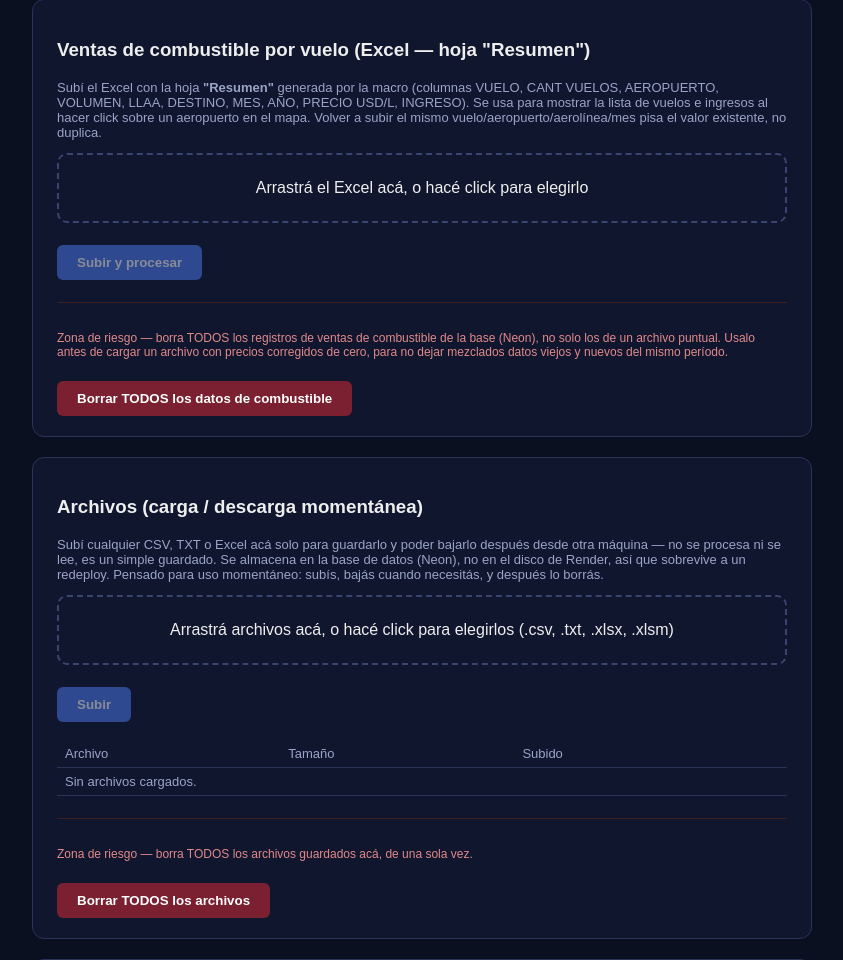
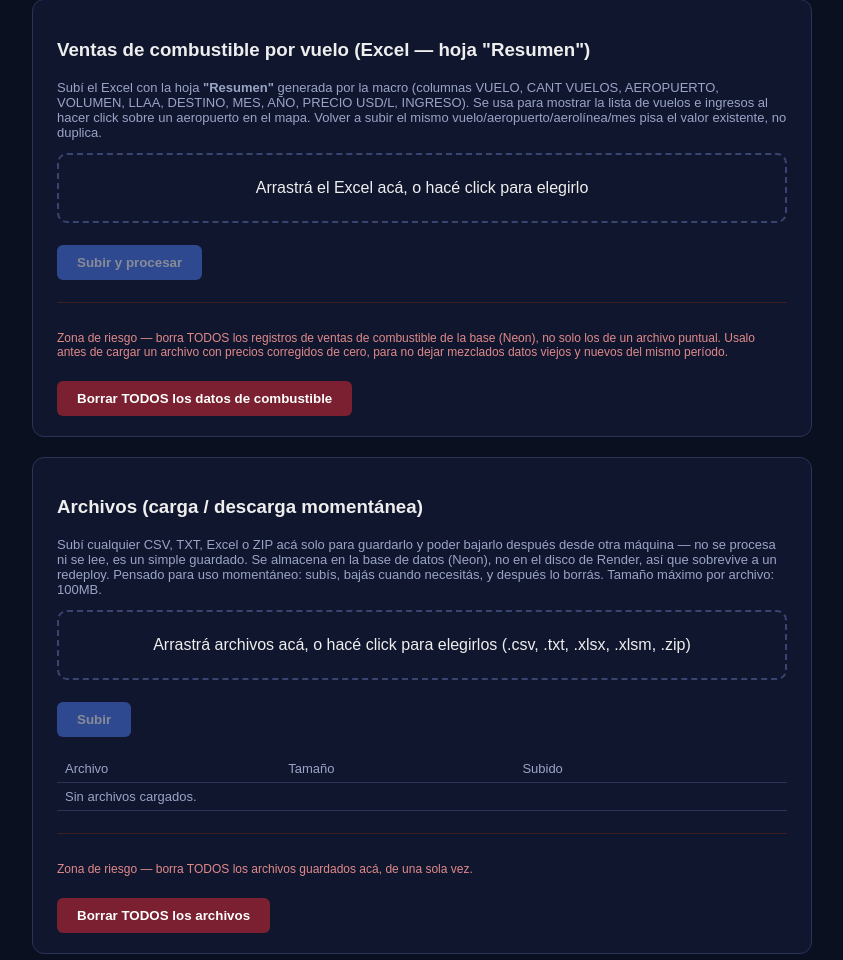
Before and after one commit to noguerafran-alt/MAPA-NEGOCIO, a Flask app: template templates/admin.html in a window 1280 px wide. Shown: the part 810-1770 px from the top of the page, without its empty margins (218-1061 px from the left). Run offline with Flask 3, Linux system fonts and the light colour scheme; the template is opened without the code that fills it: values that come from a table or form of the project are taken from there, others are empty; data comes from the database, SQL or seed files in the repository.

Commit message:
Permite subir archivos .zip hasta 100MB en /admin/archivos
Sube MAX_CONTENT_LENGTH de 25MB a 100MB y agrega .zip a las
extensiones aceptadas para la carga/descarga momentánea de archivos.

Co-Authored-By: Claude Sonnet 5 <noreply@anthropic.com>

```diff
--- a/app.py
+++ b/app.py
@@ -40,8 +40,9 @@ app.config.update(
     SESSION_COOKIE_SECURE=True,      # la cookie de sesión solo viaja por HTTPS
     SESSION_COOKIE_HTTPONLY=True,    # JS del navegador no puede leer la cookie (mitiga XSS)
     SESSION_COOKIE_SAMESITE='Lax',   # mitiga CSRF básico en requests cross-site
-    MAX_CONTENT_LENGTH=25 * 1024 * 1024,  # 25MB por request: evita que un upload gigante
-                                            # tumbe el worker por memoria en el free tier de Render
+    MAX_CONTENT_LENGTH=100 * 1024 * 1024,  # 100MB por request: da margen para .zip pesados
+                                             # en /admin/archivos sin dejar de acotar el máximo
+                                             # posible (el free tier de Render tiene poca RAM)
 )
 Compress(app)
 
@@ -1824,7 +1825,7 @@ def admin_fuel_sales_borrar_todo():
 
 # ---------- Admin: Archivos (carga/descarga momentánea de CSV/TXT/Excel) ----------
 
-ALLOWED_ADMIN_FILE_EXT = ('.csv', '.txt', '.xlsx', '.xlsm')
+ALLOWED_ADMIN_FILE_EXT = ('.csv', '.txt', '.xlsx', '.xlsm', '.zip')
 
 
 @app.route('/admin/archivos/subir', methods=['POST'])
@@ -1846,7 +1847,7 @@ def admin_archivos_subir():
         if not f.filename:
             continue
         if not f.filename.lower().endswith(ALLOWED_ADMIN_FILE_EXT):
-            errores.append({"filename": f.filename, "error": "Solo se aceptan .csv, .txt, .xlsx, .xlsm"})
+            errores.append({"filename": f.filename, "error": "Solo se aceptan .csv, .txt, .xlsx, .xlsm, .zip"})
             continue
         safe_name = secure_filename(f.filename) or 'archivo'
         data = f.read()
--- a/templates/admin.html
+++ b/templates/admin.html
@@ -198,15 +198,16 @@
   <div class="card">
     <h3>Archivos (carga / descarga momentánea)</h3>
     <p style="color:#9aa4c7; font-size:13px;">
-      Subí cualquier CSV, TXT o Excel acá solo para guardarlo y poder bajarlo después desde
+      Subí cualquier CSV, TXT, Excel o ZIP acá solo para guardarlo y poder bajarlo después desde
       otra máquina — no se procesa ni se lee, es un simple guardado. Se almacena en la base
       de datos (Neon), no en el disco de Render, así que sobrevive a un redeploy. Pensado
-      para uso momentáneo: subís, bajás cuando necesitás, y después lo borrás.
+      para uso momentáneo: subís, bajás cuando necesitás, y después lo borrás. Tamaño máximo
+      por archivo: 100MB.
     </p>
     <div id="dropArchivos" style="border:2px dashed #3a4470; border-radius:10px; padding:24px;
          text-align:center; cursor:pointer;">
-      Arrastrá archivos acá, o hacé click para elegirlos (.csv, .txt, .xlsx, .xlsm)
-      <input type="file" id="fileArchivos" accept=".csv,.txt,.xlsx,.xlsm" multiple style="display:none">
+      Arrastrá archivos acá, o hacé click para elegirlos (.csv, .txt, .xlsx, .xlsm, .zip)
+      <input type="file" id="fileArchivos" accept=".csv,.txt,.xlsx,.xlsm,.zip" multiple style="display:none">
     </div>
     <div id="fileArchivosNames" style="margin-top:8px; font-size:13px; color:#9aa4c7;"></div>
     <button id="uploadArchivosBtn" disabled>Subir</button>
```
